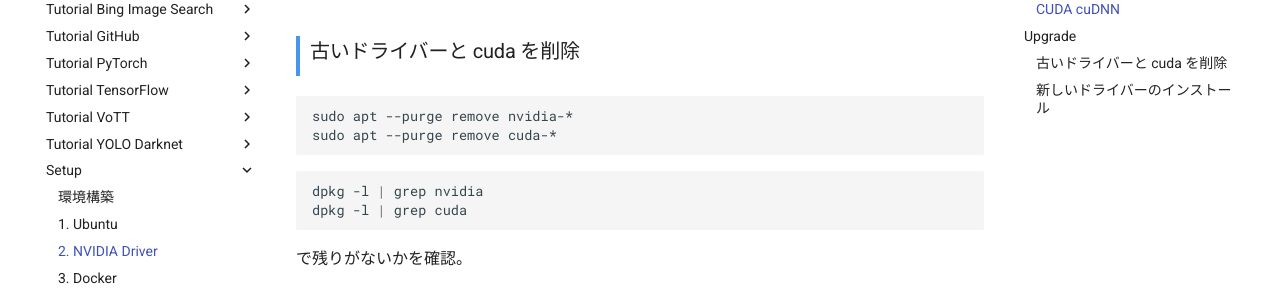
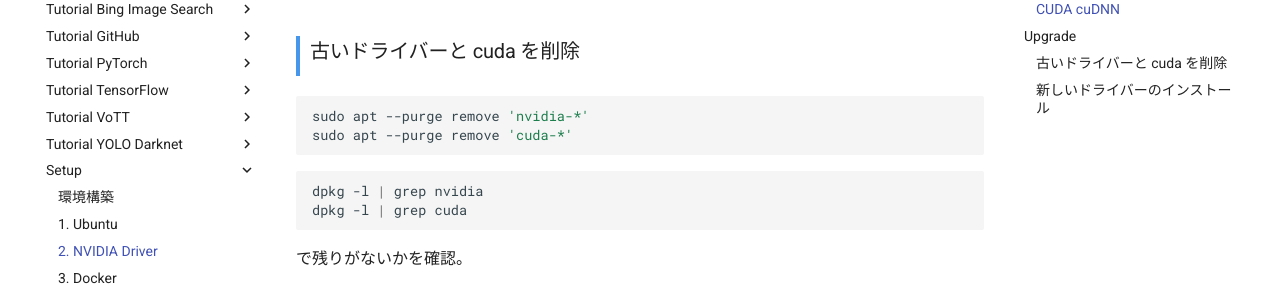
Before and after one commit to SI-Aizu/documentation, an MkDocs documentation site: the page built from docs/setup/2-nvidia-driver.md, in a window 1280 px wide and 900 px high, scrolled down 1487 px. Shown: the part 153-443 px from the top of the window. Built offline with MkDocs 1.6.1 and Material for MkDocs 9.7.7, drawn with Linux system fonts in a browser that asks for light colours; comment, search, counter and statistics services are not loaded.

````diff
--- a/docs/setup/2-nvidia-driver.md
+++ b/docs/setup/2-nvidia-driver.md
@@ -67,8 +67,8 @@ conda もしくは nvidia-docker を利用する場合は CUDA や cuDNN のイ
 ### 古いドライバーと cuda を削除
 
 ```sh
-sudo apt --purge remove nvidia-*
-sudo apt --purge remove cuda-*
+sudo apt --purge remove 'nvidia-*'
+sudo apt --purge remove 'cuda-*'
 ```
 
 ```sh
````
